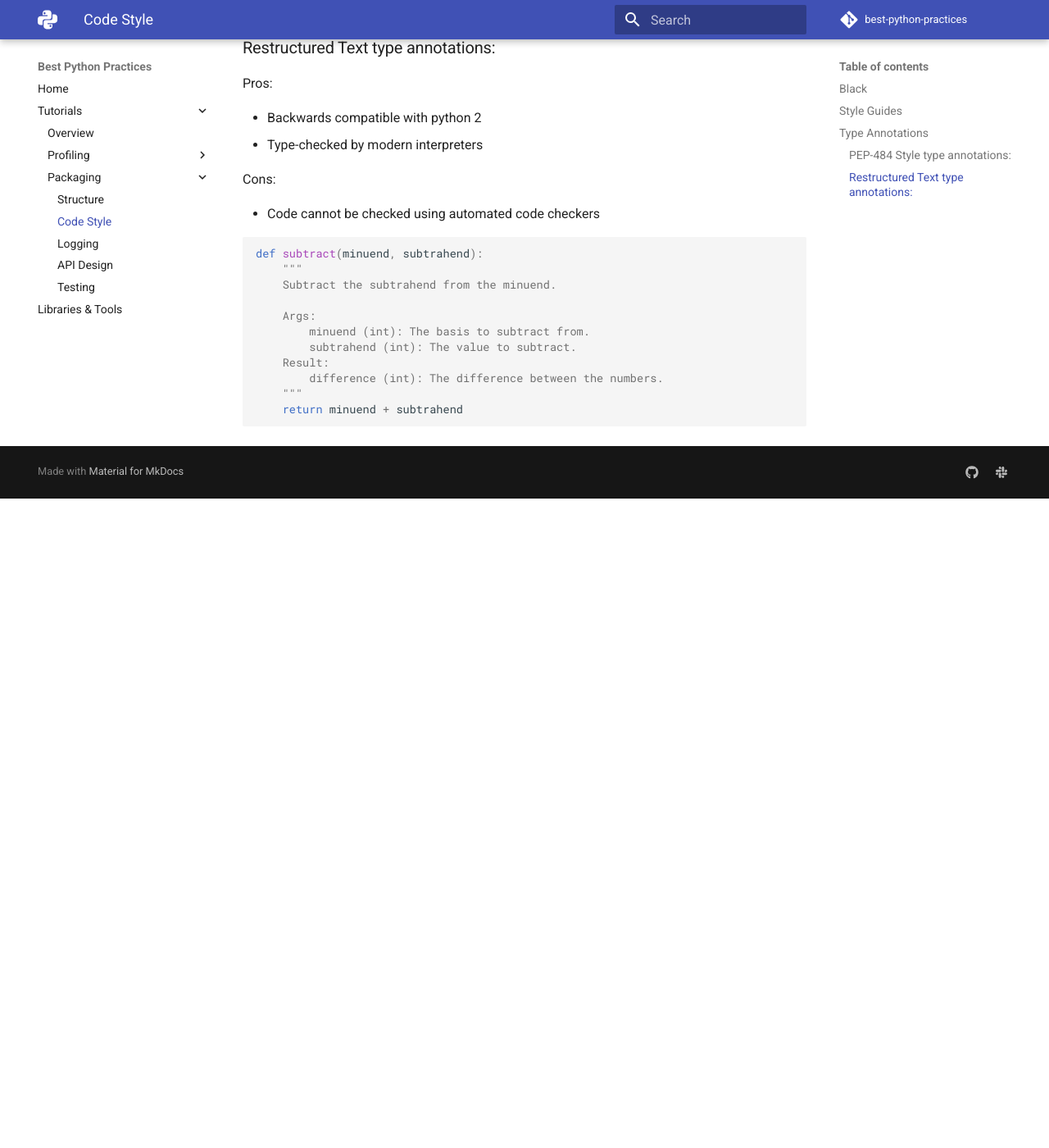
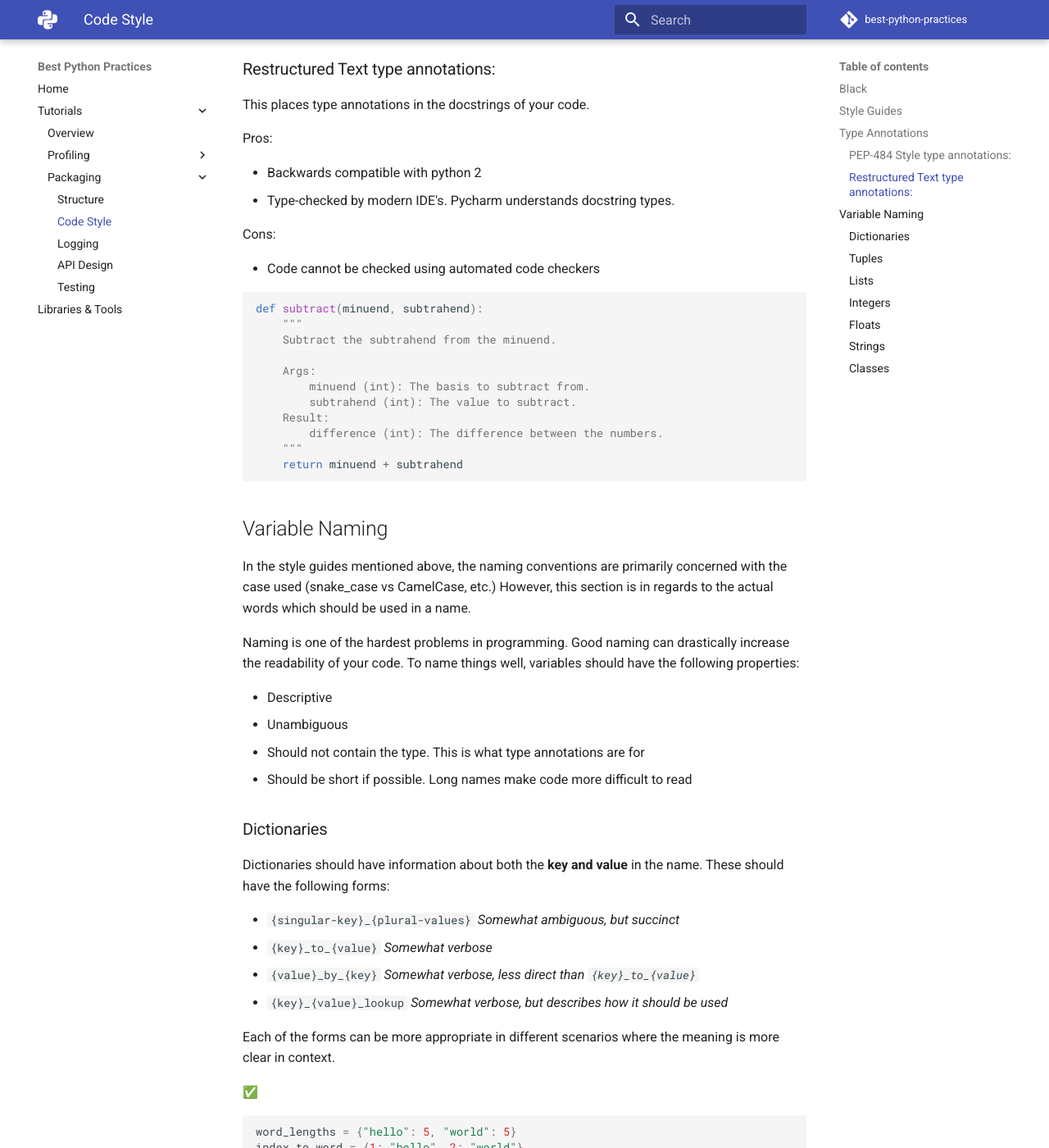
Before and after one commit to felixgao/python-best-practices, an MkDocs documentation site: the page built from docs/tutorials/packaging/code_style.md, in a window 1280 px wide and 1400 px high, scrolled down 2555 px. Shown: the whole window at 82% size. Built offline with MkDocs 1.6.1 and Material for MkDocs 9.7.7, drawn with Linux system fonts in a browser that asks for light colours; emoji names are drawn with the system emoji font; before the commit the page ends 3163 px from its top, so only the background shows below that; some of the changed text lies outside the part shown.

Commit message:
Added variable naming section

````diff
--- a/docs/tutorials/packaging/code_style.md
+++ b/docs/tutorials/packaging/code_style.md
@@ -82,9 +82,10 @@
 ## Type Annotations
 
 Type annotations of some kind are recommended but can be implemented in
-different ways.
+different ways. Some form of type annotation is always recommended so that
+code usage is less ambiguous.
 
-There are good strategies for annotating the types of your code:
+There are two good strategies for annotating the types of your code:
 
 ### [PEP-484] Style type annotations:
 
@@ -115,10 +116,12 @@
 
 ### Restructured Text type annotations:
 
+This places type annotations in the docstrings of your code.
+
 Pros:
 
 - Backwards compatible with python 2
-- Type-checked by modern interpreters
+- Type-checked by modern IDE's. Pycharm understands docstring types.
 
 Cons:
 
@@ -138,6 +141,74 @@
     return minuend + subtrahend
 ```
 
+## Variable Naming
+
+In the style guides mentioned above, the naming conventions are primarily
+concerned with the case used (snake_case vs CamelCase, etc.) However, this
+section is in regards to the actual words which should be used in a name.
+
+Naming is one of the hardest problems in programming. Good naming can
+drastically increase the readability of your code. To name things well,
+variables should have the following properties:
+
+- Descriptive
+- Unambiguous
+- Should not contain the type. This is what type annotations are for
+- Should be short if possible. Long names make code more difficult to read
+
+### Dictionaries
+
+Dictionaries should have information about both the **key and value** in
+the name. These should have the following forms:
+
+- `{singular-key}_{plural-values}` *Somewhat ambiguous, but succinct*
+- `{key}_to_{value}` *Somewhat verbose*
+- `{value}_by_{key}` *Somewhat verbose, less direct than `{key}_to_{value}`*
+- `{key}_{value}_lookup` *Somewhat verbose, but describes how it should be used*
+
+Each of the forms can be more appropriate in different scenarios where the
+meaning is more clear in context.
+
+:white_check_mark:
+```python
+word_lengths = {"hello": 5, "world": 5}
+index_to_word = {1: "hello", 2: "world"}
+word_by_index = {1: "hello", 2: "world"}
+index_word_lookup = {1: "hello", 2: "world"}
+```
+:x:
+```python
+words = {1: "hello", 2: "world"}        # Ambiguous, No key information
+word_lookup = {1: "hello", 2: "world"}  # No key information
+word_dict = {1: "hello", 2: "world"}    # Type included in name
+```
+
+In some cases there are well-understood mappings that are meant to be iterated
+over. In these cases it makes sense to just use the pluralized version of the
+word and just mention what the contents are. Anything that is meant to be
+iterated over should be pluralized.
+
+:white_check_mark:
+```python
+headers = {"Content-Type": "application/json"}
+cookies = {"tz": "America/Los_Angeles"}
+hyperparameters = {"min_samples_leaf": 50}
+gunicorn_options = {"workers": 8}
+```
+:x:
+```python
+header_name_to_value = {"Content-Type": "application/json"}  # Too verbose
+cookie_name_to_value = {"tz": "America/Los_Angeles"}         # Too verbose
+hyperparameter_name_to_value = {"min_samples_leaf": 50}      # Too verbose
+```
+
+### Tuples
+### Lists
+### Integers
+### Floats
+### Strings
+### Classes
+
 
 [yapf]: https://github.com/google/yapf/
 [Google-style docstrings]: http://google.github.io/styleguide/pyguide.html#38-comments-and-docstrings
````
